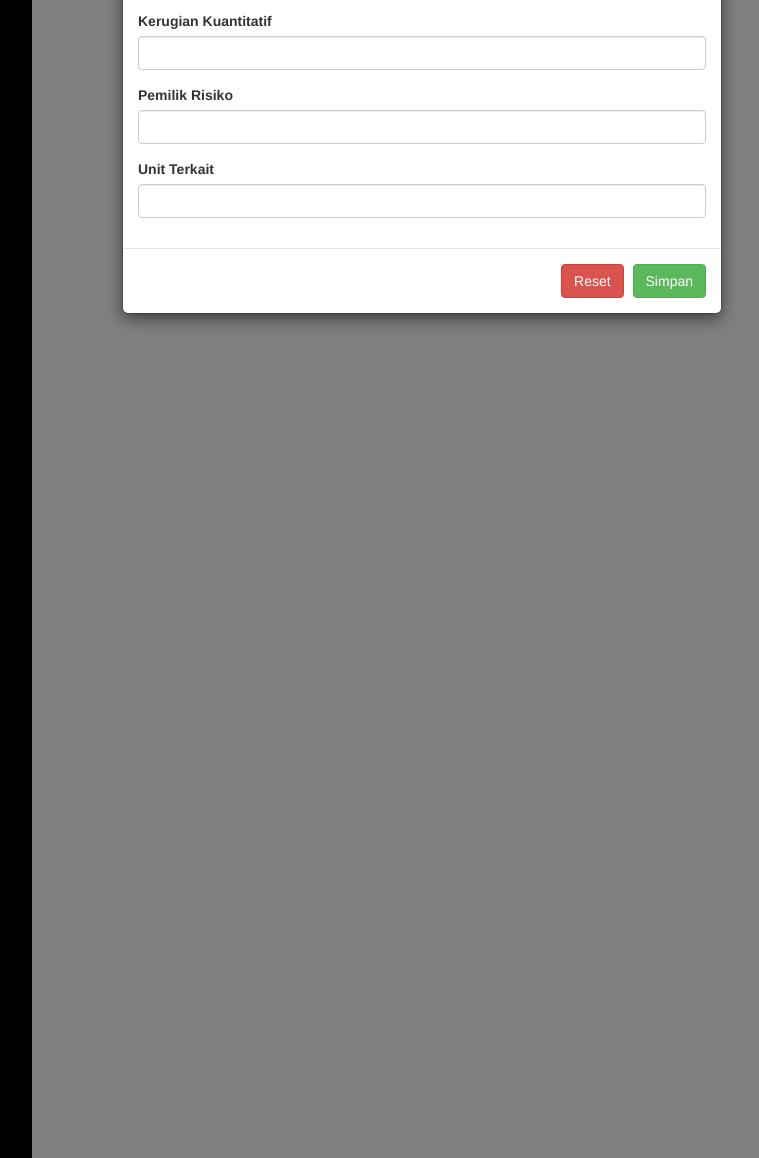
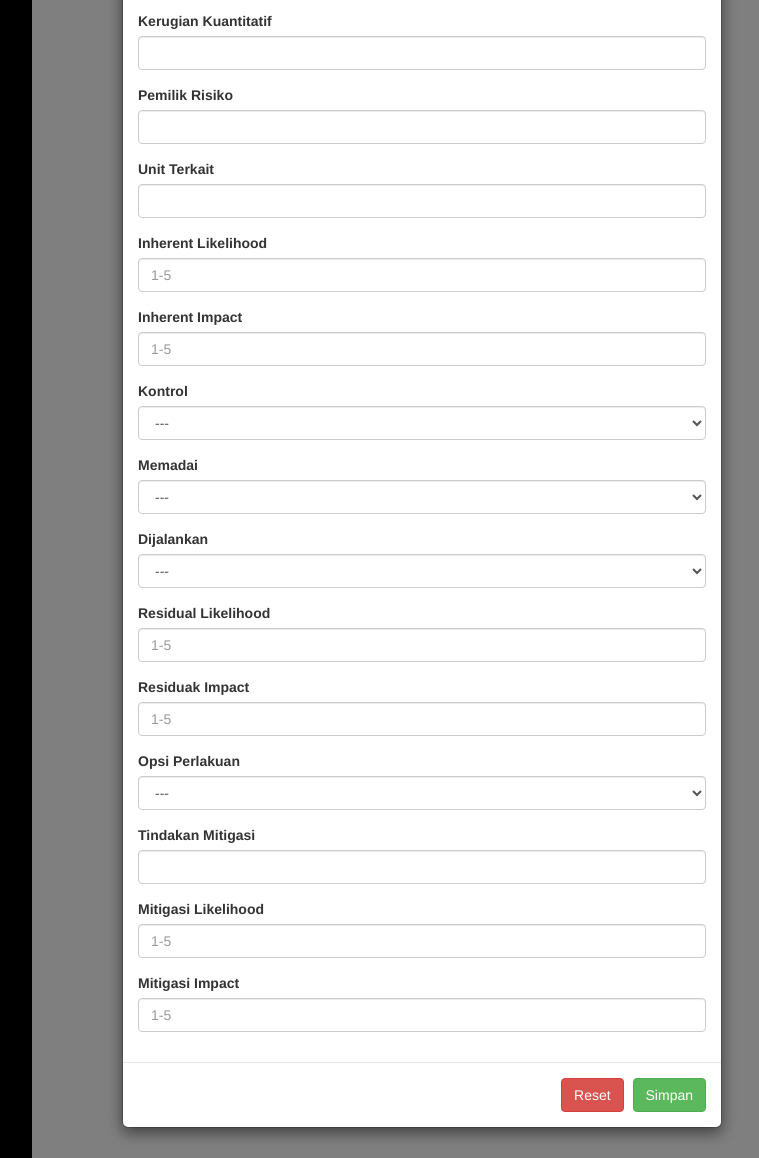
Before and after one commit to rafiradinka/riskyranger, a PHP site: page /UAS-BBP/views/riskReg.php in a window 1280 px wide, after a click on "Tambah User". Shown: the part 744-1902 px from the top of the page, without its empty margins (218-977 px from the left). Run offline with PHP 8.4, Linux system fonts and the light colour scheme; a user stored in the database is signed in; data comes from the database, SQL or seed files in the repository; some libraries are stand-ins or nearby versions.

Commit message:
tambah printilan analisis dan mitigasi

```diff
--- a/views/riskReg.php
+++ b/views/riskReg.php
@@ -6,7 +6,7 @@ $mysqli = new mysqli("localhost", "root", "", "riskiranger");
 if ($mysqli->connect_error) {
     die("Koneksi gagal: " . $mysqli->connect_error);
 }
-$user = new riskReg($mysqli);
+$user = new RiskReg($mysqli);
 
 ?>
 <div class="row">
@@ -62,10 +62,10 @@ $user = new riskReg($mysqli);
                 <td><?php echo $data->kuantitatif_risk; ?></td>
                 <td><?php echo $data->risk_owner; ?></td>
                 <td><?php echo $data->unit_terkait; ?></td>
-
                 <td align="center">
                   <a href="" id="edit_risk" data-toggle="modal" data-target="#edit" data-id="<?php echo $data->id_risk; ?>" data-tujuan="<?php echo $data->tujuan; ?>" data-kode="<?php echo $data->kode_risk; ?>" data-jenis="<?php echo $data->jenis_risk; ?>" data-bisnis="<?php echo $data->bisnis_risk; ?>" data-sumber="<?php echo $data->sumber_risk; ?>" data-uraian="<?php echo $data->uraian_risk; ?>" data-penyebab="<?php echo $data->penyebab_risk; ?>" data-kualitatif="<?php echo $data->kualitatif_risk; ?>" data-kuantitatif="<?php echo $data->kuantitatif_risk; ?>" data-owner="<?php echo $data->risk_owner; ?>" data-unit="<?php echo $data->unit_terkait; ?>">
-                    <button class="btn btn-info btn-xs"><i class="fa fa-edit"></i> Edit</button></a>
+                    <button class="btn btn-info btn-xs"><i class="fa fa-edit"></i> Edit</button>
+                  </a>
                   <a href="?page=riskg&act=del&id=<?php echo $data->id_risk; ?>" onclick="return confirm('Yakin akan menghapus data ini?')">
                     <button class="btn btn-danger btn-xs"><i class="fa fa-trash-o"></i>Hapus</button>
                   </a>
@@ -147,6 +147,79 @@ $user = new riskReg($mysqli);
                     <label class="control-label" for="unit_terkait">Unit Terkait</label>
                     <input type="text" name="unit_terkait" class="form-control" id="unit_terkait" required>
                   </div>
+                  <div class="form-group">
+                    <label class="control-label" for="hood_inh">Inherent Likelihood</label>
+                    <input type="number" name="hood_inh" class="form-control" id="hood_inh" placeholder="1-5"  required>
+                  </div>
+                  <div class="form-group">
+                    <label class="control-label" for="imp_inh">Inherent Impact</label>
+                    <input type="number" name="imp_inh" class="form-control" id="imp_inh" placeholder="1-5" required>
+                  </div>
+                  <!-- <div class="form-group">
+                    <label class="control-label" for="risk_inh">Inherent Risiko</label>
+                    <input type="number" name="risk_inh" class="form-control" id="risk_inh" placeholder="1-5" required>
+                  </div> -->
+                  <div class="form-group">
+                    <label class="control-label" for="control">Kontrol</label>
+                    <select name="control" class="form-control" id="control" required>
+                      <option value="" disabled selected> --- </option>
+                      <option value="ada">Ada</option>
+                      <option value="tidak">Tidak</option>
+                    </select>
+                  </div>
+                  <div class="form-group">
+                    <label class="control-label" for="memadai">Memadai</label>
+                    <select name="memadai" class="form-control" id="memadai" required>
+                      <option value="" disabled selected> --- </option>
+                      <option value="memadai">Memadai</option>
+                      <option value="belum">Belum Memadai</option>
+                    </select>
+                  </div>
+                  <div class="form-group">
+                    <label class="control-label" for="dijalankan">Dijalankan</label>
+                    <select name="dijalankan" class="form-control" id="dijalankan" required>
+                      <option value="" disabled selected> --- </option>
+                      <option value="100%">Telah dijalankan</option>
+                      <option value="50%">Belum selesai dijalankan</option>
+                      <option value="<50%">Belum dijalankan</option>
+                    </select>
+                  </div>
+                  <div class="form-group">
+                    <label class="control-label" for="hood_res">Residual Likelihood</label>
+                    <input type="number" name="hood_res" class="form-control" id="hood_res" placeholder="1-5" required>
+                  </div>
+                  <div class="form-group">
+                    <label class="control-label" for="imp_res">Residuak Impact</label>
+                    <input type="number" name="imp_res" class="form-control" id="imp_res" placeholder="1-5" required>
+                  </div>
+                  <!-- <div class="form-group">
+                    <label class="control-label" for="risk_res">Residual Risiko</label>
+                    <input type="number" name="risk_res" class="form-control" id="risk_res" placeholder="1-5" required>
+                  </div> -->
+                  <div class="form-group">
+                    <label class="control-label" for="perlakuan">Opsi Perlakuan</label>
+                    <select name="perlakuan" class="form-control" id="perlakuan" required>
+                      <option value="" disabled selected> --- </option>
+                      <option value="accept">Accept </option>
+                      <option value="reduce">Reduce </option>
+                    </select>
+                  </div>
+                  <div class="form-group">
+                    <label class="control-label" for="mitigasi">Tindakan Mitigasi</label>
+                    <input type="text" name="mitigasi" class="form-control" id="mitigasi" required>
+                  </div>
+                  <div class="form-group">
+                    <label class="control-label" for="hood_mit">Mitigasi Likelihood</label>
+                    <input type="number" name="hood_mit" class="form-control" id="hood_mit" placeholder="1-5" required>
+                  </div>
+                  <div class="form-group">
+                    <label class="control-label" for="imp_mit">Mitigasi Impact</label>
+                    <input type="number" name="imp_mit" class="form-control" id="imp_mit" placeholder="1-5" required>
+                  </div>
+                  <!-- <div class="form-group">
+                    <label class="control-label" for="risk_mit">Mitigasi Risiko</label>
+                    <input type="number" name="risk_mit" class="form-control" id="risk_mit" placeholder="1-5" required>
+                  </div>   -->
                 </div>
                 <div class="modal-footer">
                   <button type="reset" class="btn btn-danger">Reset</button>
@@ -168,9 +241,23 @@ $user = new riskReg($mysqli);
                 $kuantitatif_risk = $mysqli->real_escape_string($_POST['kuantitatif_risk']);
                 $risk_owner = $mysqli->real_escape_string($_POST['risk_owner']);
                 $unit_terkait = $mysqli->real_escape_string($_POST['unit_terkait']);
+                $hood_inh = $mysqli->real_escape_string($_POST['hood_inh']);
+                $imp_inh = $mysqli->real_escape_string($_POST['imp_inh']);
+                $risk_inh = $mysqli->real_escape_string($_POST['risk_inh']);
+                $control = $mysqli->real_escape_string($_POST['control']);
+                $memadai = $mysqli->real_escape_string($_POST['memadai']);
+                $dijalankan = $mysqli->real_escape_string($_POST['dijalankan']);
+                $hood_res = $mysqli->real_escape_string($_POST['hood_res']);
+                $imp_res = $mysqli->real_escape_string($_POST['imp_res']);
+                $risk_res = $mysqli->real_escape_string($_POST['risk_res']);
+                $perlakuan = $mysqli->real_escape_string($_POST['perlakuan']);
+                $mitigasi = $mysqli->real_escape_string($_POST['mitigasi']);
+                $hood_mit = $mysqli->real_escape_string($_POST['hood_mit']);
+                $imp_mit = $mysqli->real_escape_string($_POST['imp_mit']);
+                $risk_mit = $mysqli->real_escape_string($_POST['risk_mit']);
 
                 // Proses tambah data
-                $user->tambah('', $tujuan, $kode_risk, $jenis_risk, $bisnis_risk, $sumber_risk, $uraian_risk, $penyebab_risk, $kualitatif_risk, $kuantitatif_risk, $risk_owner, $unit_terkait);
+                $user->tambah('', $tujuan, $kode_risk, $jenis_risk, $bisnis_risk, $sumber_risk, $uraian_risk, $penyebab_risk, $kualitatif_risk, $kuantitatif_risk, $risk_owner, $unit_terkait, $hood_inh, $imp_inh, $risk_inh, $control, $memadai, $dijalankan, $hood_res, $imp_res, $risk_res, $perlakuan, $mitigasi, $hood_mit, $imp_mit, $risk_mit);
                 echo "<script>window.location.href = 'riskReg.php';</script>";
                 exit;
               }
@@ -248,7 +335,6 @@ $user = new riskReg($mysqli);
                     <label class="control-label" for="unit_terkait">Unit Terkait</label>
                     <input type="text" name="unit_terkait" class="form-control" id="unit_terkait" required>
                   </div>
-                </div>
                 <div class="modal-footer">
                   <input type="submit" class="btn btn-success" name="edit" value="Simpan">
                 </div>
```
